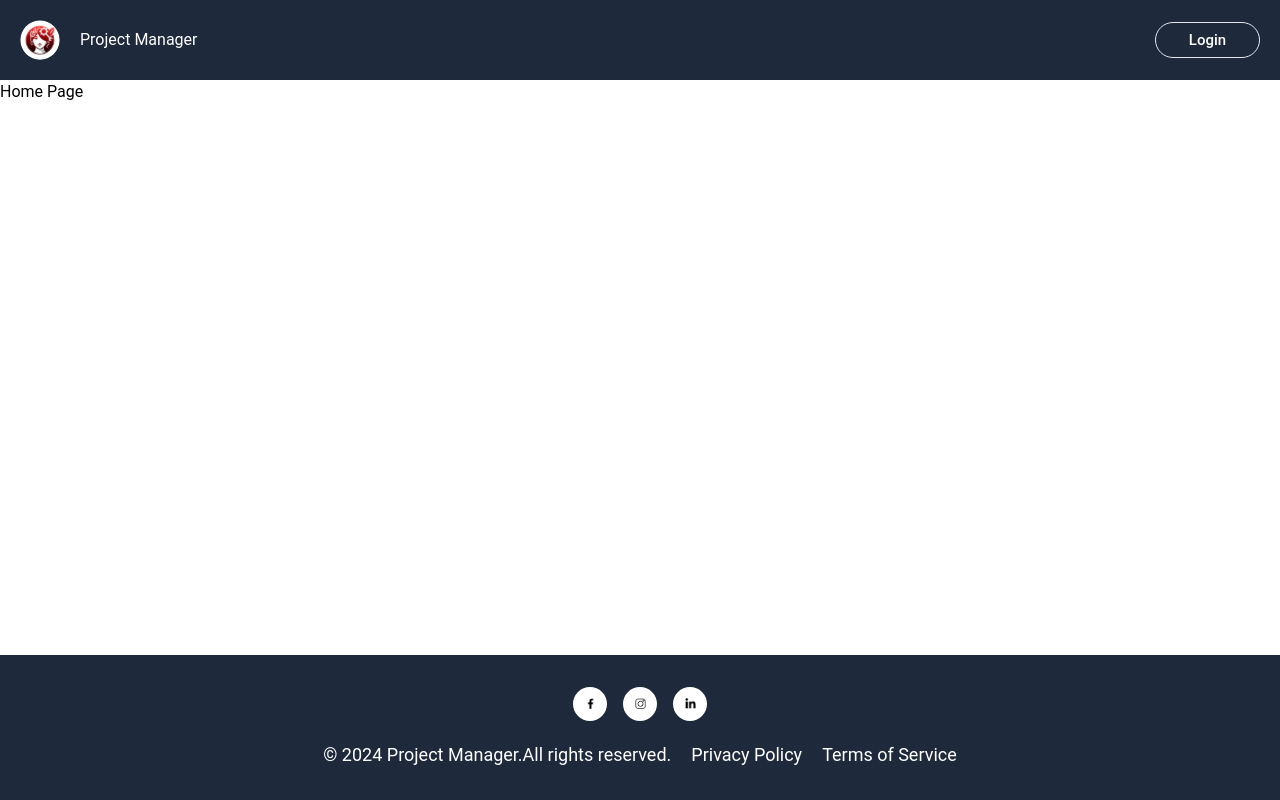
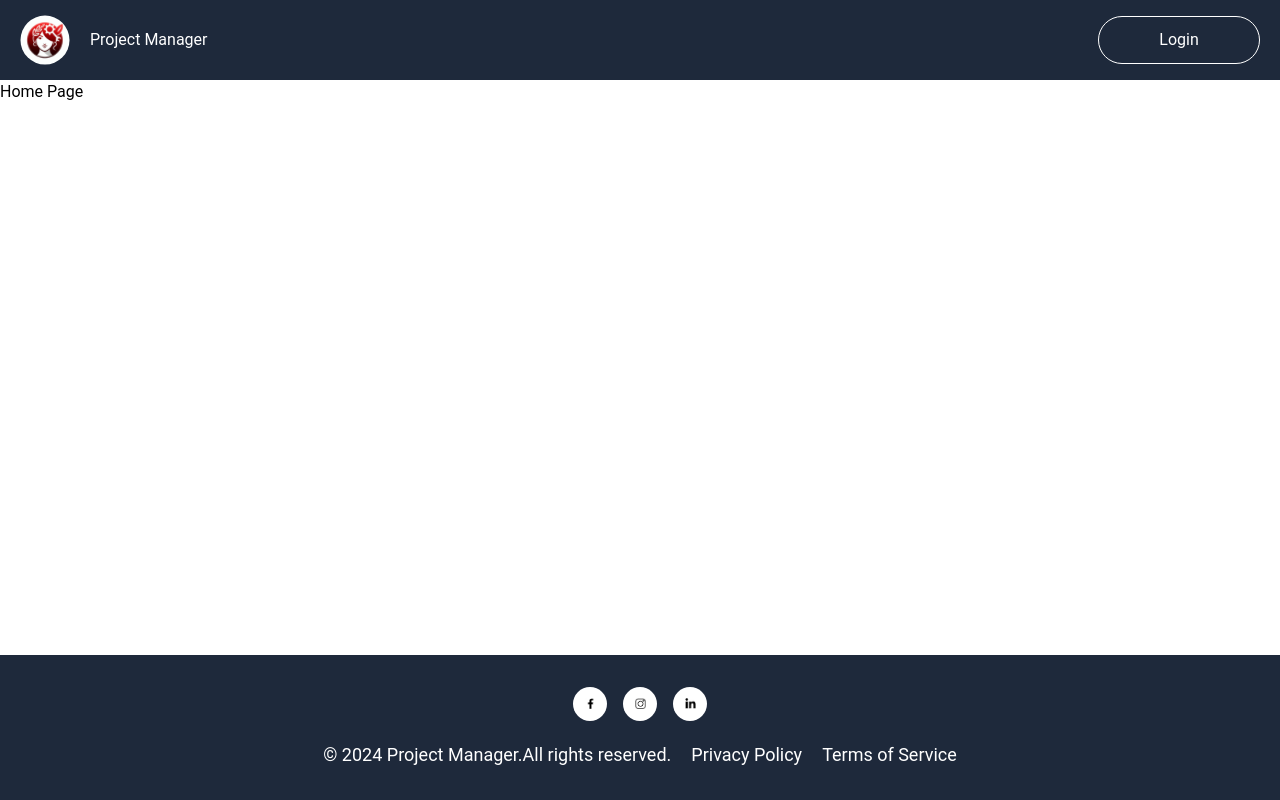
Before and after one commit to Tayling-Ng/desafio2-semana8-TIRex, a React (Vite) app: page / in a window 1280 px wide. Built offline with nearby package versions, Linux system fonts and the light colour scheme.

Commit message:
fix:componente-header

```diff
--- a/src/components/Header/Buttom.tsx
+++ /dev/null
@@ -1,10 +0,0 @@
-
-export const Buttom = () => {
-  return (
-    <div>
-    <button className='flex justify-center items-center p-[12px] text-[15px] font-medium w-[105px] h-[36px] rounded-[30px] leading-[24px] border
-      sm:text-[15px] sm:leading-[36px] sm:w-[162px] sm:h-[48px]
-      xl:w-[240px] xl:h-[48px] xl:text-[16px] '>Login</button>
-    </div>
-  )
-}
--- a/src/components/Header/Header.tsx
+++ b/src/components/Header/Header.tsx
@@ -1,30 +1,59 @@
-import { useLocation } from 'react-router-dom'
-import logo from '../../assets/img-header-footer/logo.svg'
-import { Buttom } from './Buttom'
-import NavBar from './NavBar'
+import { useLocation } from "react-router-dom";
+import logo from "../../assets/img-header-footer/logo.svg";
+import NavBarMobile from "./NavBarMobile";
+import menuIcon from "../../assets/img-header-footer/menu.svg";
+import shapeIcon from "../../assets/img-header-footer/shape.svg";
+import { useState } from "react";
+import NavBarTabletDesktop from "./NavBarTabletDesktop";
 
 const Header = () => {
-  const location = useLocation()
+  const location = useLocation();
+  const [menuOpen, setMenuOpen] = useState(false);
   console.log(location.pathname);
 
   return (
-    <div className='flex justify-between items-center min-w-[393px] min-h-[80px] bg-[#1E293B] text-white p-[20px]
-    sm:min-w-[744px] sm:min-h-[80px]
-    xl:min-w-[1440px] xl:min-h-[80px]'>
-
-      <div className='flex items-center gap-[20px]'>
-        <img src={logo} alt="Logo"
-        className='w-[40px] h-[40px] rounded-[50px]
-         sm:w-[50px] sm:h-[50px]
-         xl:w-[50px] xl:h-[50px]' />
-        <p className='text-[16px] leading-[36px]
-        sm:text-[18px]
-        xl:text-[28px]'>Project Manager</p>
+    <div className="flex flex-col tablet:flex-row w-full h-fit bg-[#1E293B] text-white px-[20px] py-[15px]">
+      <div className="flex w-full justify-between items-center">
+        <div className="flex items-center gap-[20px]">
+          <img src={logo} alt="Logo" className="w-[50px] h-[50px]" />
+          <p className="text-[16px] leading-[36px] sm:text-[18px] xl:text-[28px]">
+            Project Manager
+          </p>
+        </div>
+        {location.pathname === "/" && (
+          <a
+            href="/login"
+            className="w-[105px] h-[36px] text-[15px] leading-[24px] rounded-[30px] border flex justify-center items-center border-white tablet:text-[16px] tablet:w-[162px] tablet:h-[48px] desktop:w-[254px] desktop:h-[60px]"
+          >
+            Login
+          </a>
+        )}
+        {location.pathname.includes("kanban") && (
+          <div className="tablet:hidden flex gap-[20px] items-center">
+            <button
+              onClick={() => {
+                console.log("setMenuOpen(!menuOpen)");
+                setMenuOpen(!menuOpen);
+              }}
+            >
+              <img src={menuIcon} alt="Menu" className="w-[24px] h-[24px]" />
+            </button>
+            <div
+              className={`${menuOpen ? "hidden" : ""
+                } h-[36px] w-[36px] flex items-center justify-center rounded  border-[#FFFFFF1A] border text-[#FFFFFF80]`}
+            >
+              <img src={shapeIcon} alt="Search" className="w-[16px] h-[16px]" />
+            </div>
+          </div>
+        )}
       </div>
-      {location.pathname === '/' && <Buttom/>}
-      {location.pathname.includes('kanban')  && <NavBar />}
-
+      {location.pathname.includes("kanban") && (
+        <>
+          <NavBarTabletDesktop />
+          <NavBarMobile menuOpen={menuOpen} />
+        </>
+      )}
     </div>
   );
-}
+};
 export default Header;
--- a/src/components/Header/NavBar.tsx
+++ /dev/null
@@ -1,39 +0,0 @@
-import { useState } from 'react'
-import shapeIcon from '../../assets/img-header-footer/shape.svg'
-import menuIcon from '../../assets/img-header-footer/menu.svg'
-
-const NavBar = () => {
-     const [menuOpen, setMenuOpen] = useState(false);
-
-      const toggleMenu = () => {
-        setMenuOpen(!menuOpen);
-      }
-
-
-
-  return (
-    <nav className={` sm:flex xl:flex sm:gap-[20px] xl:gap-[20px] sm:items-center xl:items-center`}>
-    <ul className={`flex  gap-[20px] ${menuOpen ? 'block' : 'hidden'} `}>
-      <li><a href="#" className="text-white">Home</a></li>
-      <li><a href="#" className="text-white">About</a></li>
-      <li><a href="#" className="text-white">Settings</a></li>
-      <li><a href="#" className="text-white">Profile</a></li>
-    </ul>
-    <div className=''>
-      <button onClick={toggleMenu} className='flex items-center gap-[20px] p-[20px] '>
-        <img src={menuIcon} alt="Menu" className="w-[24px] h-[24px]" />
-
-      </button>
-    </div>
-    <form action="#" className={` items-center gap-[10px] flex p-[5px] rounded  border-[#FFFFFF1A] border text-[#FFFFFF80]`} >
-      <input type="text" placeholder="Search in site" name="search" className={`
-       outline-none ${menuOpen ? 'block' : 'hidden'} bg-transparent `} />
-      <button type="submit" className="p-[5px]  rounded">
-        <img src={shapeIcon} alt="Search" className="w-[16px] h-[16px]" />
-      </button>
-    </form>
-  </nav>
-  )
-}
-
-export default NavBar
--- /dev/null
+++ b/src/components/Header/NavBarMobile.tsx
@@ -0,0 +1,58 @@
+import shapeIcon from "../../assets/img-header-footer/shape.svg";
+
+interface NavBarMobileProps {
+    menuOpen: boolean;
+}
+
+const NavBarMobile = ({ menuOpen }: NavBarMobileProps) => {
+    return (
+        <nav
+            menu-open={menuOpen}
+            className={`${menuOpen ? "flex" : "hidden"
+                } flex-col gap-[20px] items-center h-fit tablet:hidden`}
+        >
+            <form
+                action="#"
+                className="items-center justify-between mt-[10px] px-[10px] w-full gap-[10px] flex p-[5px] rounded  border-[#FFFFFF1A] border text-[#FFFFFF80]"
+            >
+                <input
+                    type="text"
+                    placeholder="Search in site"
+                    name="search"
+                    className="outline-none bg-transparent"
+                />
+                <img src={shapeIcon} alt="Search" className="w-[16px] h-[16px]" />
+            </form>
+            <div className="flex items-center flex-wrap w-full gap-[20px] justify-center">
+                <a
+                    href="#"
+                    className="text-white font-normal text-[16px] leading-[24px]"
+                >
+                    Home
+                </a>
+
+                <a
+                    href="#"
+                    className="text-white font-normal text-[16px] leading-[24px]"
+                >
+                    About
+                </a>
+
+                <a
+                    href="#"
+                    className="text-white font-normal text-[16px] leading-[24px]"
+                >
+                    Settings
+                </a>
+
+                <a
+                    href="#"
+                    className="text-white font-normal text-[16px] leading-[24px]"
+                >
+                    Profile
+                </a>
+            </div>
+        </nav>
+    );
+};
+export default NavBarMobile;
--- /dev/null
+++ b/src/components/Header/NavBarTabletDesktop.tsx
@@ -0,0 +1,44 @@
+import shapeIcon from "../../assets/img-header-footer/shape.svg";
+
+const NavBarTabletDesktop = () => {
+    return (
+        <nav className="gap-[20px] items-center hidden tablet:flex">
+            <div className="flex  gap-[20px]">
+                <a
+                    href="#"
+                    className="text-white font-normal text-[16px] leading-[24px]"
+                >
+                    Home
+                </a>
+                <a
+                    href="#"
+                    className="text-white font-normal text-[16px] leading-[24px]"
+                >
+                    About
+                </a>
+                <a
+                    href="#"
+                    className="text-white font-normal text-[16px] leading-[24px]"
+                >
+                    Settings
+                </a>
+                <a
+                    href="#"
+                    className="text-white font-normal text-[16px] leading-[24px]"
+                >
+                    Profile
+                </a>
+            </div>
+            <div className="flex items-center p-[5px] rounded tablet:w-[133px] desktop:w-[200px] justify-between  border-[#FFFFFF1A] border text-[#FFFFFF80]">
+                <input
+                    type="text"
+                    placeholder="Search in site"
+                    name="search"
+                    className="outline-none bg-transparent text-[14px] w-[93px]"
+                />
+                <img src={shapeIcon} alt="Search" className="w-[20px] h-[20px]" />
+            </div>
+        </nav>
+    );
+};
+export default NavBarTabletDesktop;
```
